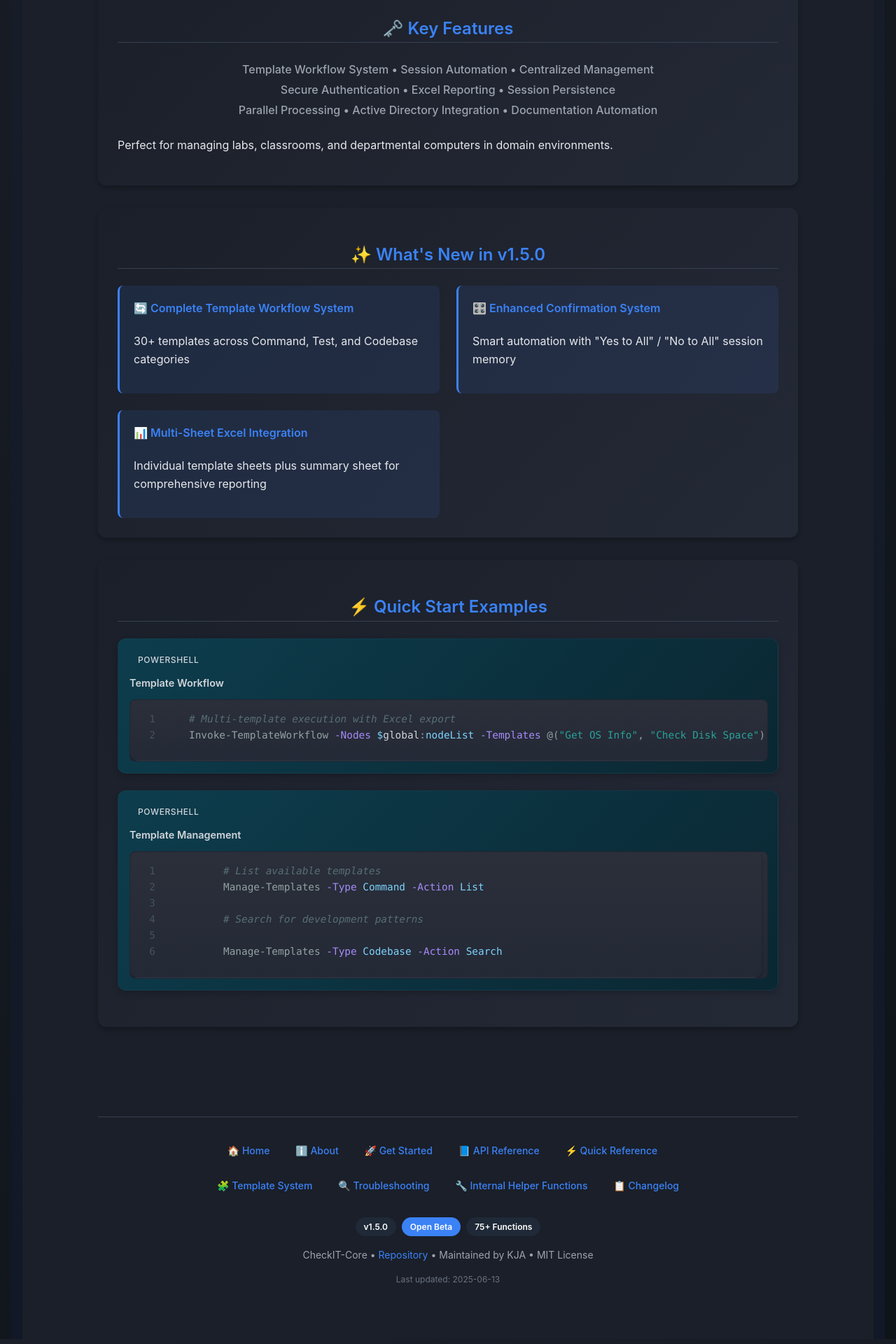
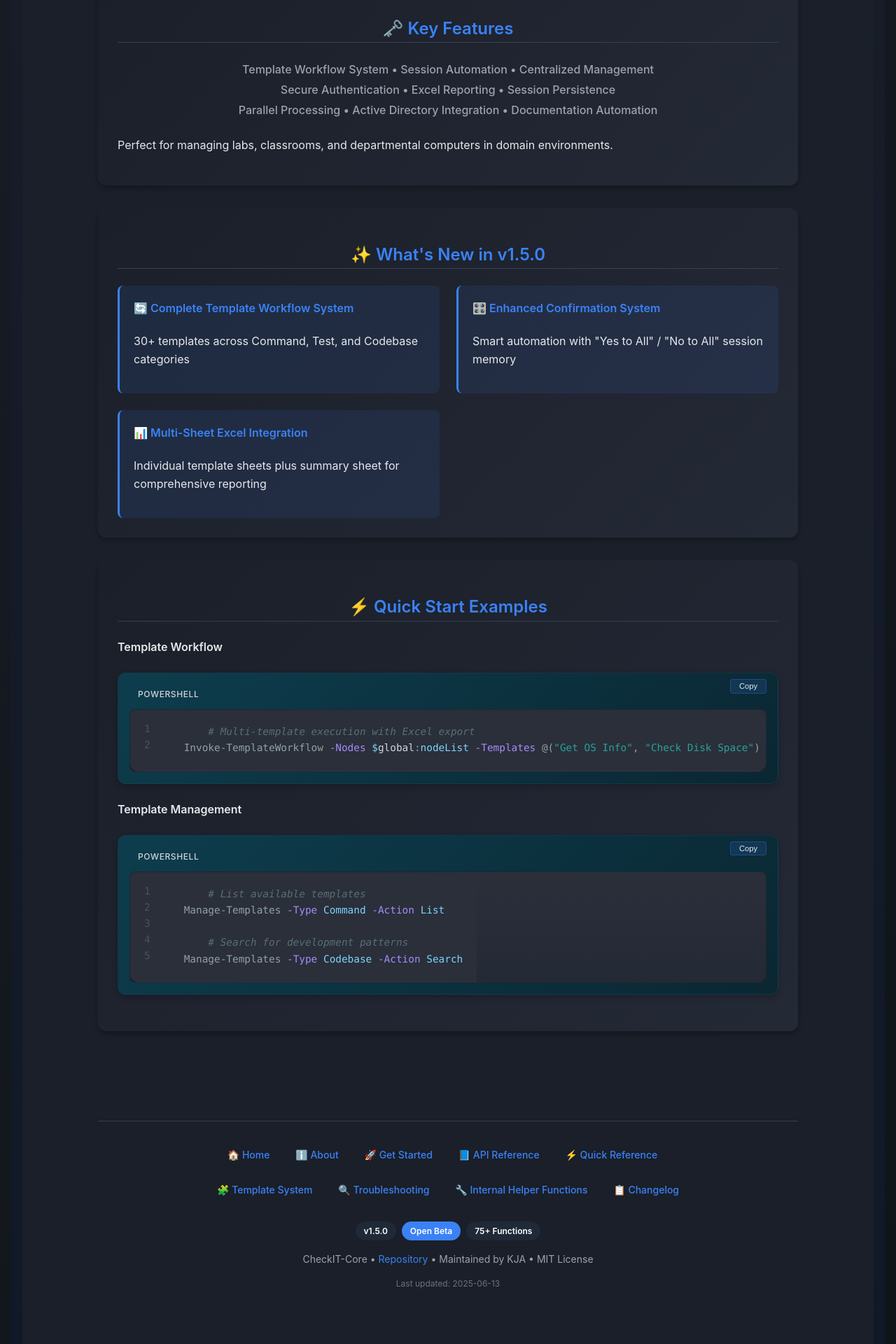
Before and after one commit to nyantoasty/CheckIT-Documentation, a Jekyll site: the page built from index.md, in a window 1280 px wide. Shown: the part 1315-3235 px from the top of the page at 70% size. Built offline with Jekyll 4.4.1, drawn with Linux system fonts in a browser that asks for light colours.

Commit message:
Cleanly combing code styles

```diff
--- a/assets/js/code-blocks.js
+++ b/assets/js/code-blocks.js
@@ -44,14 +44,6 @@
       copyButton.style.zIndex = '15';
       codeExample.appendChild(copyButton);
 
-      // Make sure all code blocks have correct wrapping styles
-      const preElements = block.querySelectorAll('pre');
-      preElements.forEach(pre => {
-        pre.style.whiteSpace = 'pre-wrap';
-        pre.style.wordWrap = 'break-word';
-        pre.style.overflowX = 'hidden';
-      });
-
       copyButton.addEventListener('click', function() {
         // Get code text without line numbers
         let codeText;
@@ -88,12 +80,75 @@
     });
   }
 
+  // Also ensure buttons are added to pre-existing code-example blocks in index.md
+  function addCopyButtonsToIndexCodeExamples() {
+    // Target specifically the code-example blocks in quick-start-card on index page
+    const indexCodeBlocks = document.querySelectorAll('.quick-start-card .code-example');
+
+    indexCodeBlocks.forEach(function(codeExample) {
+      // Check if it already has a copy button
+      if (codeExample.querySelector('.copy-button')) {
+        return; // Skip if already has button
+      }
+
+      const highlight = codeExample.querySelector('.highlight');
+      if (!highlight) return;
+
+      const copyButton = document.createElement('button');
+      copyButton.className = 'copy-button';
+      copyButton.innerHTML = 'Copy';
+      copyButton.style.zIndex = '15';
+      codeExample.appendChild(copyButton);
+
+      copyButton.addEventListener('click', function() {
+        // Get code text without line numbers
+        let codeText;
+        const codeElement = highlight.querySelector('.rouge-code');
+
+        if (codeElement) {
+          codeText = codeElement.innerText;
+        } else {
+          codeText = highlight.innerText;
+        }
+
+        // Clean up the code
+        codeText = codeText.replace(/^\s*\d+\s+/gm, ''); // Remove line numbers
+
+        // Copy to clipboard
+        navigator.clipboard.writeText(codeText).then(function() {
+          copyButton.innerHTML = 'Copied!';
+          copyButton.classList.add('copied');
+
+          setTimeout(function() {
+            copyButton.innerHTML = 'Copy';
+            copyButton.classList.remove('copied');
+          }, 2000);
+        })
+        .catch(function(err) {
+          console.error('Failed to copy: ', err);
+          copyButton.innerHTML = 'Error!';
+
+          setTimeout(function() {
+            copyButton.innerHTML = 'Copy';
+          }, 2000);
+        });
+      });
+    });
+  }
+
   // Run immediately and again after DOM fully loaded to catch all blocks
   fixCodeBlocks();
+  addCopyButtonsToIndexCodeExamples();
 
   // Run again after a delay to catch any dynamically loaded content
-  setTimeout(fixCodeBlocks, 500);
+  setTimeout(() => {
+    fixCodeBlocks();
+    addCopyButtonsToIndexCodeExamples();
+  }, 500);
 
   // Also run when window loads to catch everything
-  window.addEventListener('load', fixCodeBlocks);
+  window.addEventListener('load', () => {
+    fixCodeBlocks();
+    addCopyButtonsToIndexCodeExamples();
+  });
 });
--- a/assets/style.css
+++ b/assets/style.css
@@ -635,7 +635,7 @@
   }
 }
 /***********************************
- * CODE STYLING & SYNTAX HIGHLIGHTING - FIXED VERSION
+ * CODE STYLING & SYNTAX HIGHLIGHTING - FINAL FIXED VERSION
  ***********************************/
 
 /* Outer container with teal background */
@@ -682,7 +682,65 @@
   border: 1px solid rgba(30, 34, 45, 0.6) !important;
   width: 100% !important;
   margin: 0 !important;
-  box-shadow: none !important; /* Remove shadow */
+  box-shadow: none !important;
+  box-sizing: border-box !important;
+}
+
+/* Code table layout fixes */
+.highlight table,
+.highlight .rouge-table {
+  margin: 0 !important;
+  padding: 0 !important;
+  border: none !important;
+  width: 100% !important;
+  border-collapse: collapse !important;
+  background: transparent !important;
+  display: table !important;
+  table-layout: fixed !important;
+}
+
+.highlight tbody,
+.highlight tr {
+  border: none !important;
+  background: transparent !important;
+  display: table-row-group !important;
+  width: 100% !important;
+}
+
+/* Line number column with fixed width */
+.highlight td.rouge-gutter {
+  background: transparent !important;
+  border: none !important;
+  border-right: 1px solid rgba(100, 110, 130, 0.4) !important;
+  padding: 1rem 0 1rem 1rem !important;
+  vertical-align: top !important;
+  width: 3rem !important;
+  display: table-cell !important;
+  position: relative !important;
+  box-sizing: border-box !important;
+}
+
+/* Code column that takes remaining width */
+.highlight td.rouge-code {
+  background: transparent !important;
+  border: none !important;
+  padding: 1rem 2rem 1rem 0.75rem !important; /* Increased right padding */
+  vertical-align: top !important;
+  width: auto !important;
+  display: table-cell !important;
+  box-sizing: border-box !important;
+}
+
+/* Individual line numbers */
+.highlight .lineno {
+  color: #586e75 !important;
+  display: inline-block !important;
+  padding: 0 0.5rem 0 0 !important;
+  text-align: right !important;
+  min-width: 1rem !important;
+  user-select: none !important;
+  opacity: 0.6 !important;
+  background: transparent !important;
 }
 
 /* Fix for nested divs and tables */
@@ -696,54 +754,6 @@
   margin: 0 !important;
 }
 
-/* Code table layout fixes */
-.highlight table,
-.highlight .rouge-table {
-  margin: 0 !important;
-  padding: 0 !important;
-  border: none !important;
-  width: 100% !important;
-  border-collapse: collapse !important;
-  background: transparent !important;
-}
-
-.highlight tbody,
-.highlight tr {
-  border: none !important;
-  background: transparent !important;
-}
-
-/* Line number column */
-.highlight td.rouge-gutter {
-  background: transparent !important;
-  border: none !important;
-  border-right: 1px solid rgba(100, 110, 130, 0.4) !important;
-  padding: 1rem 0 1rem 1rem !important;
-  vertical-align: top !important;
-  width: 2rem !important;
-}
-
-/* Code column */
-.highlight td.rouge-code {
-  background: transparent !important;
-  border: none !important;
-  padding: 1rem 1.5rem 1rem 0.75rem !important;
-  vertical-align: top !important;
-  width: calc(100% - 2rem) !important;
-}
-
-/* Individual line numbers */
-.highlight .lineno {
-  color: #586e75 !important;
-  display: inline-block !important;
-  padding: 0 0.5rem 0 0 !important;
-  text-align: right !important;
-  min-width: 1rem !important;
-  user-select: none !important;
-  opacity: 0.6 !important;
-  background: transparent !important; /* Remove highlight */
-}
-
 /* Code content styling */
 .highlight pre {
   background: transparent !important;
@@ -753,13 +763,17 @@
   font-family: 'Consolas', 'Monaco', 'Lucida Console', monospace !important;
   white-space: pre !important;
   margin: 0 !important;
-  padding: 0 0.5rem 0 0 !important;
+  padding: 0 !important;
+  display: block !important;
 }
 
-/* Code text */
+/* Code text with min-width to prevent horizontal overflow */
 .highlight code {
   background: transparent !important;
   padding: 0 !important;
+  margin: 0 !important;
+  display: block !important;
+  min-width: auto !important;
 }
 
 /* Windows-style copy button */
@@ -804,7 +818,7 @@
   border-radius: 4px !important;
 }
 
-/* Syntax highlighting colors - maintaining all your color definitions */
+/* Syntax highlighting colors */
 .highlight .c, .highlight .c1, .highlight .cm {
   color: #586e75 !important;
   font-style: italic !important;
@@ -865,29 +879,17 @@
   color: #93c5fd !important; /* PowerShell functions */
 }
 
-/* Fix code spacing and alignment in mixed HTML/markdown content */
-.quick-start-card .code-example {
-  margin: 1.5rem 0 !important;
+/* Fix for index.md specific code blocks */
+.quick-start-card .code-example .highlight {
+  width: 100% !important;
 }
 
-/* Fix for specific structure in index.md */
-.quick-start-card h4 {
-  margin-top: 0 !important;
+/* Remove extra spacing in code blocks */
+.quick-start-card .code-example .highlight pre {
+  overflow-x: hidden !important;
 }
 
-/* Ensure consistent inline code look */
-p code, li code, td code, th code {
-  background: #073642 !important;
-  color: #93a1a1 !important;
-  padding: 0.25rem 0.5rem !important;
-  border-radius: 0.25rem !important;
-  border: none !important;
-  font-size: 0.875rem !important;
+/* Fix for any potential overlapping elements */
+.code-example * {
+  box-sizing: border-box !important;
 }
-
-/* Fix for weird alignment in certain code blocks */
-.highlight td {
-  vertical-align: top !important;
-  display: table-cell !important;
-  background: transparent !important;
-}
--- a/index.md
+++ b/index.md
@@ -65,22 +65,25 @@
 <div class="quick-start-card">
   <h2>⚡ Quick Start Examples</h2>
 
+  <h4>Template Workflow</h4>
+
   <div class="code-example" data-language="POWERSHELL">
-    <h4>Template Workflow</h4>
+
     {% highlight powershell linenos %}
-# Multi-template execution with Excel export
+    # Multi-template execution with Excel export
 Invoke-TemplateWorkflow -Nodes $global:nodeList -Templates @("Get OS Info", "Check Disk Space") -WorkflowName "System_Audit" -ExportToExcel
 {% endhighlight %}
   </div>
 
+  <h4>Template Management</h4>
+
   <div class="code-example" data-language="POWERSHELL">
-    <h4>Template Management</h4>
+
     {% highlight powershell linenos %}
-# List available templates
+    # List available templates
 Manage-Templates -Type Command -Action List
 
-# Search for development patterns
-
+    # Search for development patterns
 Manage-Templates -Type Codebase -Action Search
 {% endhighlight %}
   </div>
```
